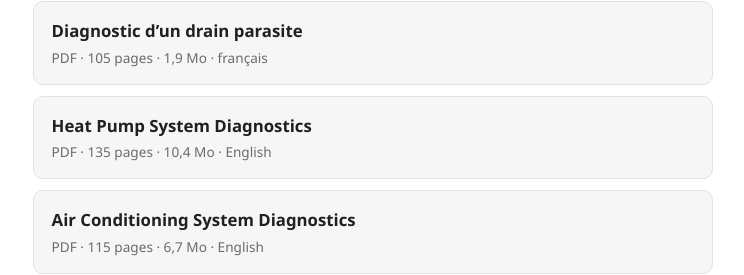
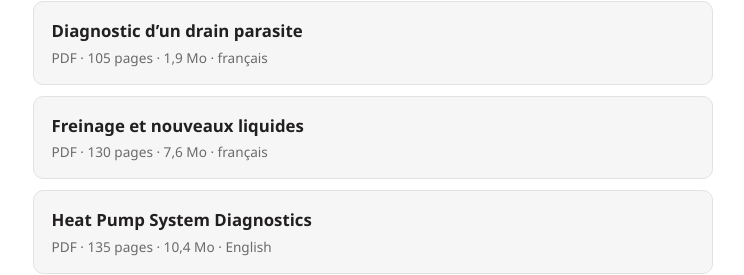
Before and after one commit to J-Gosselin/J-Gosselin.github.io, a plain HTML site: page index.html in a window 1280 px wide. Shown: the part 547-822 px from the top of the page, without its empty margins (267-1011 px from the left). Drawn offline with Linux system fonts and the light colour scheme.

Commit message:
Freinage et nouveaux liquides : premiere publication, 130 pages

```diff
--- a/index.html
+++ b/index.html
@@ -69,6 +69,11 @@
     <div class="meta">PDF · 105 pages · 1,9 Mo · français</div>
   </a>
 
+  <a class="fiche" href="freinage.pdf">
+    <div class="titre">Freinage et nouveaux liquides</div>
+    <div class="meta">PDF · 130 pages · 7,6 Mo · français</div>
+  </a>
+
   <a class="fiche" href="heatpump.pdf">
     <div class="titre">Heat Pump System Diagnostics</div>
     <div class="meta">PDF · 135 pages · 10,4 Mo · English</div>
```
Also changed, not shown: 1 other file.
